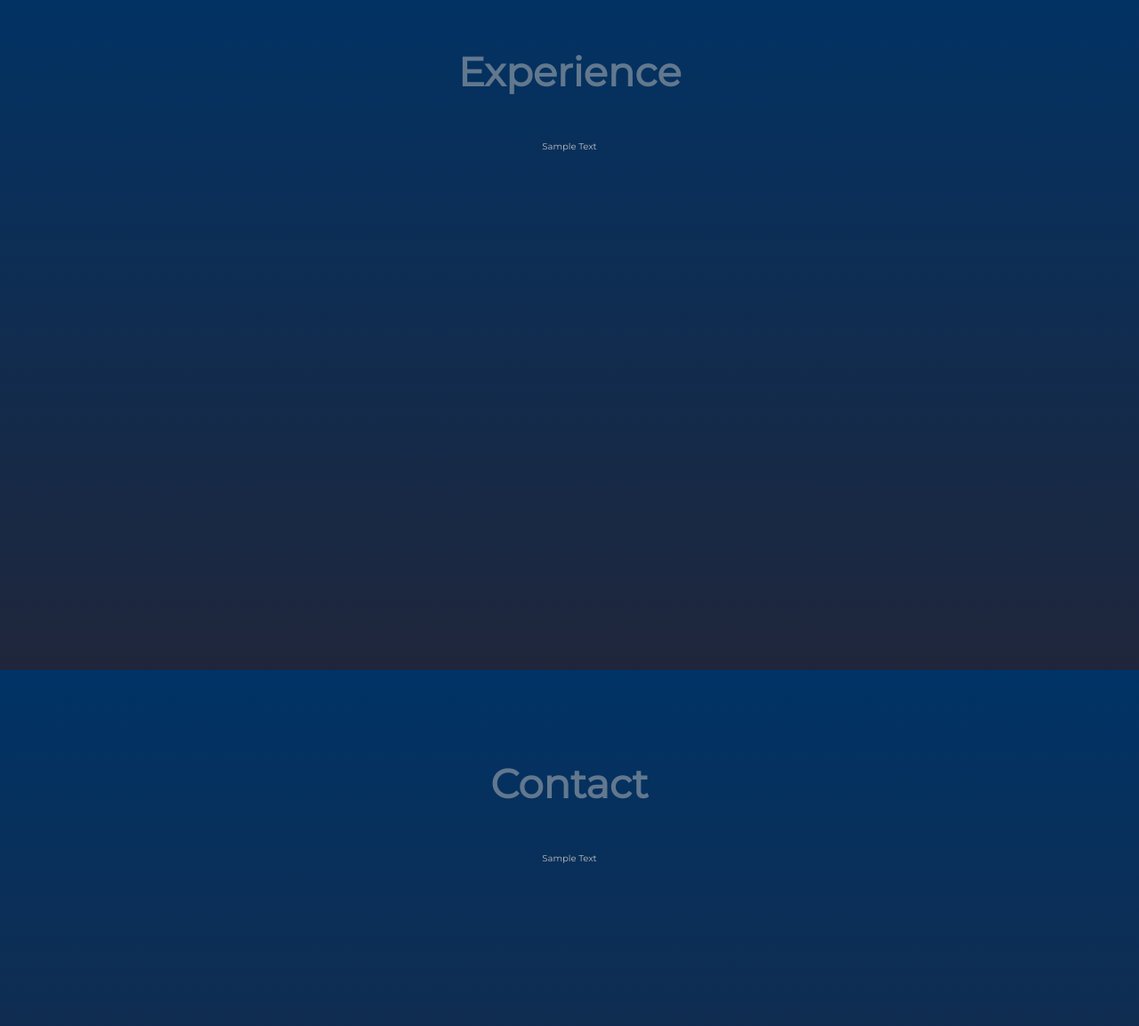
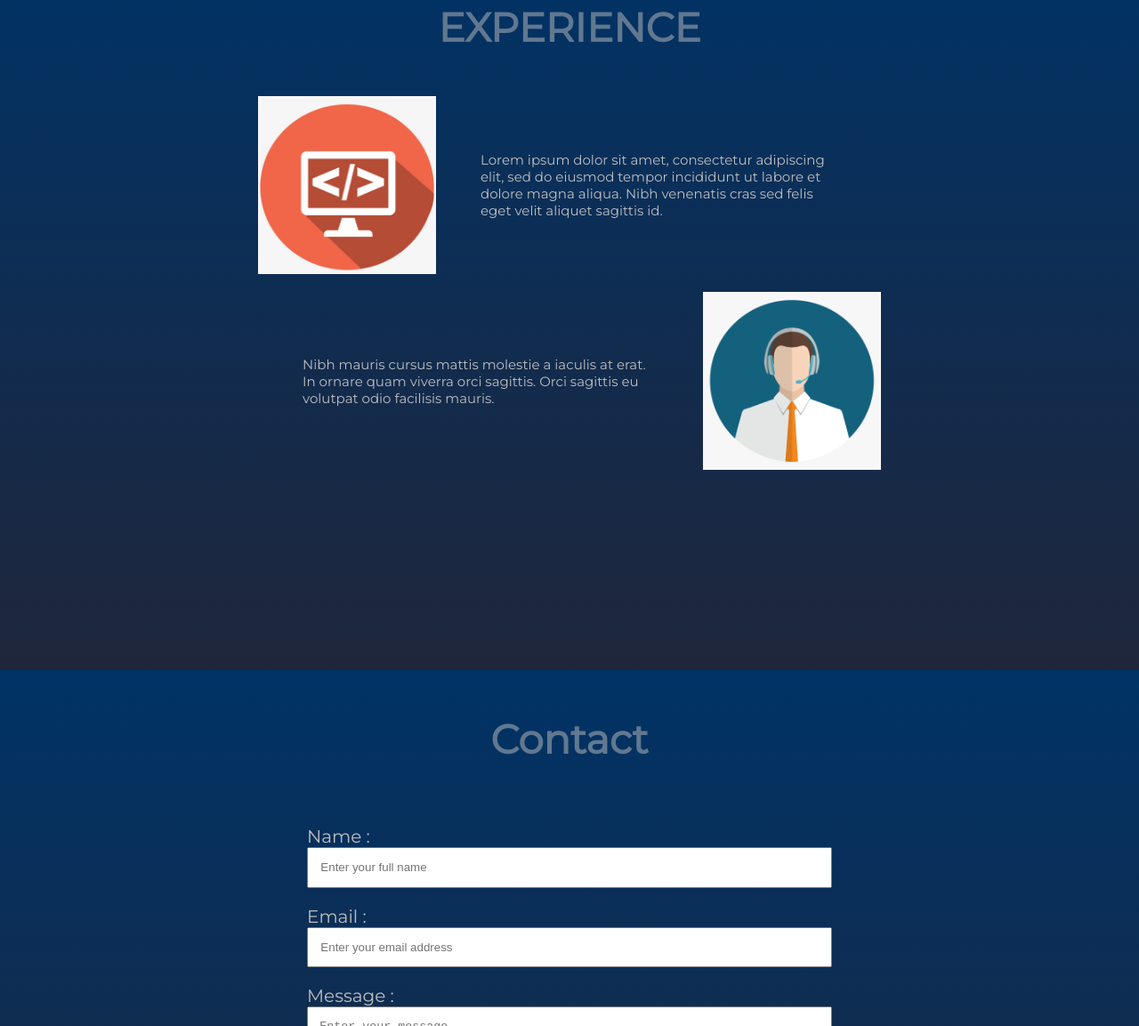
Before and after one commit to aaronlin986/profile_Site, a plain HTML site: page index.html in a window 1280 px wide. Shown: the part 1647-2800 px from the top of the page at 89% size. Drawn offline with Linux system fonts and the light colour scheme.

Commit message:
Added template to experience and contact sections, enabled smooth scrolling

```diff
--- a/index.html
+++ b/index.html
@@ -30,25 +30,38 @@
         </div>
     </section>
 
-    <div class="space"></div>
-
     <section id="exp">
         <div class="container">
             <div class="heading">
-                <h1>Experience</h1>
+                <h1>EXPERIENCE</h1>
             </div>
-            <p>Sample Text</p>
+            <div class="detail">
+                <div class="exp1">
+                    <img src="prog.png" alt="Programming">
+                    <p>Lorem ipsum dolor sit amet, consectetur adipiscing elit, sed do eiusmod tempor incididunt ut labore et dolore magna aliqua. Nibh venenatis cras sed felis eget velit aliquet sagittis id.</p>
+                </div>
+                <div class="exp2">
+                    <p>Nibh mauris cursus mattis molestie a iaculis at erat. In ornare quam viverra orci sagittis. Orci sagittis eu volutpat odio facilisis mauris.</p>
+                    <img src="service.png" alt="Customer Support">
+                </div>
+            </div>
         </div>
     </section>
-
-    <div class="space"></div>
 
     <section id="contact">
         <div class="container">
             <div class="heading">
                 <h1>Contact</h1>
             </div>
-            <p>Sample Text</p>
+            <form action="">
+                <label for="name">Name : </label>
+                <input type="text" id="name" name="name" placeholder="Enter your full name" required>
+                <label for="email">Email : </label>
+                <input type="text" id="email" name="email" placeholder="Enter your email address" required>
+                <label for="message">Message : </label>
+                <textarea id="message" name="message" cols="10" rows="10" placeholder="Enter your message" required></textarea>
+                <input type="submit" value="Submit">
+            </form>
         </div>
     </section>
 
--- a/main.css
+++ b/main.css
@@ -8,6 +8,7 @@
 html{
     font-size: 10px;
     font-family: 'Montserrat', Helvetica, sans-serif;
+    scroll-behavior: smooth;
 }
 
 body{
@@ -22,6 +23,12 @@ a{
     color: #B0B0B0;
 }
 
+p {
+    font-size: 1.5em;
+    width: 500px;
+    padding: 0px 50px 0px 50px;
+}
+
 .container{
     height: 100vh;
     width: 100%;
@@ -31,27 +38,10 @@ a{
     align-items: center;
 }
 
-.detail {
-    display: flex;
-}
-
-.detail img {
-    position: relative;
-    width: 500px;
-
-}
-
-.detail p{
-    position: relative;
-    font-size: 1.5em;
-    width: 500px;
-    padding: 50px;
-}
-
 .heading {
-    font-size: 3em;;
+    font-size: 3em;
     opacity: 0.5;
-    padding: 50px;
+    padding: 0px 0px 50px 0px;
 }
 
 /*Landing Page*/
@@ -74,6 +64,56 @@ a{
     100% {opacity:1;}
 }
 
+/*About*/
+.detail {
+    display: flex;
+    align-items: center;
+}
+
+#about .detail img {
+    width: 500px;
+
+}
+
+/*Experience*/
+#exp .detail {
+    display: flex;
+    flex-direction: column;
+}
+
+#exp .exp1 {
+    display: flex;
+    align-items: center;
+    padding: 0px 0px 20px 0px;
+}
+
+#exp .exp2 {
+    display: flex;
+    align-items: center;
+}
+
+#exp img {
+    width: 200px;
+    height: 200px;
+}
+
+/*Contact*/
+#contact form {
+    display: flex;
+    flex-direction: column;
+    width: 50%;
+    font-size: 2em;
+}
+
+#contact label {
+    padding: 1em 0px 0px 0px;
+}
+
+#contact input, textarea {
+    padding: 1em;
+}
+
+/*Nav bar*/
 #menu {
     position: fixed;
     width: 200px;
```
Also changed, not shown: prog.png (added), service.png (added).
